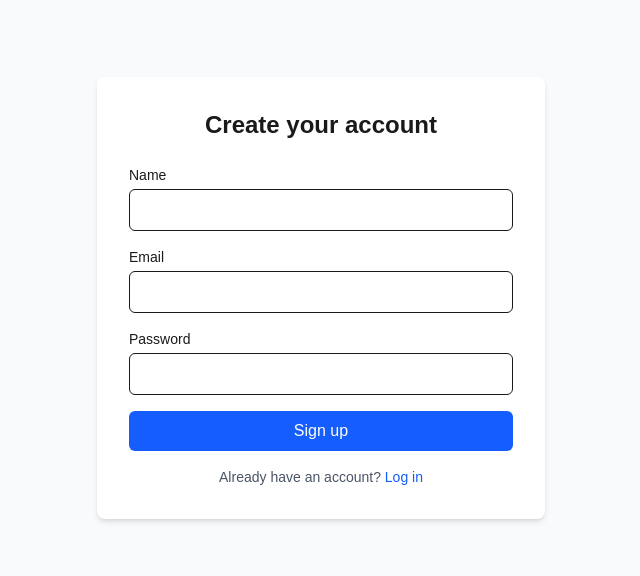
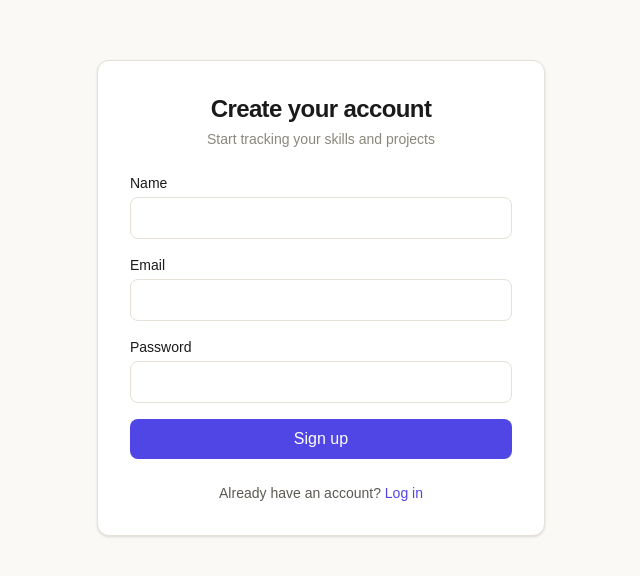
Before and after one commit to Keneesha-Perera/pathfolio, a Next.js app in the folder frontend/: page /signup in a window 1280 px wide. Shown: the part 102-678 px from the top of the page, without its empty margins (319-959 px from the left). Built offline with nearby package versions, Linux system fonts and the light colour scheme; no server answers.

Commit message:
Match login/signup design to dashboard palette

```diff
--- a/frontend/app/login/page.tsx
+++ b/frontend/app/login/page.tsx
@@ -29,51 +29,56 @@ export default function LoginPage() {
   };
 
   return (
-    <div className="min-h-screen flex items-center justify-center bg-gray-50">
-      <div className="w-full max-w-md bg-white p-8 rounded-lg shadow-md">
-        <h1 className="text-2xl font-bold mb-6 text-center">Welcome back</h1>
+    <div className="min-h-screen flex items-center justify-center bg-[#FAF9F6]">
+      <div className="w-full max-w-md bg-white p-8 rounded-xl border border-[#E5E1D8] shadow-sm">
+        <h1 className="text-2xl font-bold mb-1 text-center text-[#1A1A1A] tracking-tight">
+          Welcome back
+        </h1>
+        <p className="text-sm text-[#8A877D] text-center mb-6">
+          Log in to keep building your profile
+        </p>
 
         {error && (
-          <div className="mb-4 p-3 bg-red-50 text-red-600 rounded text-sm">
+          <div className="mb-4 p-3 bg-red-50 text-red-600 rounded-lg text-sm border border-red-100">
             {error}
           </div>
         )}
 
         <form onSubmit={handleSubmit} className="space-y-4">
           <div>
-            <label className="block text-sm font-medium mb-1">Email</label>
+            <label className="block text-sm font-medium mb-1 text-[#1A1A1A]">Email</label>
             <input
               type="email"
               value={email}
               onChange={(e) => setEmail(e.target.value)}
               required
-              className="w-full px-3 py-2 border rounded-md focus:outline-none focus:ring-2 focus:ring-blue-500"
+              className="w-full px-3 py-2 border border-[#E5E1D8] rounded-lg text-[#1A1A1A] placeholder:text-[#8A877D] focus:outline-none focus:ring-2 focus:ring-[#4F46E5] focus:border-transparent"
             />
           </div>
 
           <div>
-            <label className="block text-sm font-medium mb-1">Password</label>
+            <label className="block text-sm font-medium mb-1 text-[#1A1A1A]">Password</label>
             <input
               type="password"
               value={password}
               onChange={(e) => setPassword(e.target.value)}
               required
-              className="w-full px-3 py-2 border rounded-md focus:outline-none focus:ring-2 focus:ring-blue-500"
+              className="w-full px-3 py-2 border border-[#E5E1D8] rounded-lg text-[#1A1A1A] placeholder:text-[#8A877D] focus:outline-none focus:ring-2 focus:ring-[#4F46E5] focus:border-transparent"
             />
           </div>
 
           <button
             type="submit"
             disabled={loading}
-            className="w-full bg-blue-600 text-white py-2 rounded-md hover:bg-blue-700 disabled:opacity-50"
+            className="w-full bg-[#4F46E5] text-white font-medium py-2 rounded-lg hover:bg-[#4338CA] transition-colors disabled:opacity-50"
           >
             {loading ? 'Logging in...' : 'Log in'}
           </button>
         </form>
 
-        <p className="mt-4 text-center text-sm text-gray-600">
+        <p className="mt-6 text-center text-sm text-[#5B5952]">
           Don&apos;t have an account?{' '}
-          <a href="/signup" className="text-blue-600 hover:underline">
+          <a href="/signup" className="text-[#4F46E5] font-medium hover:underline">
             Sign up
           </a>
         </p>
--- a/frontend/app/signup/page.tsx
+++ b/frontend/app/signup/page.tsx
@@ -30,63 +30,68 @@ export default function SignupPage() {
   };
 
   return (
-    <div className="min-h-screen flex items-center justify-center bg-gray-50">
-      <div className="w-full max-w-md bg-white p-8 rounded-lg shadow-md">
-        <h1 className="text-2xl font-bold mb-6 text-center">Create your account</h1>
+    <div className="min-h-screen flex items-center justify-center bg-[#FAF9F6]">
+      <div className="w-full max-w-md bg-white p-8 rounded-xl border border-[#E5E1D8] shadow-sm">
+        <h1 className="text-2xl font-bold mb-1 text-center text-[#1A1A1A] tracking-tight">
+          Create your account
+        </h1>
+        <p className="text-sm text-[#8A877D] text-center mb-6">
+          Start tracking your skills and projects
+        </p>
 
         {error && (
-          <div className="mb-4 p-3 bg-red-50 text-red-600 rounded text-sm">
+          <div className="mb-4 p-3 bg-red-50 text-red-600 rounded-lg text-sm border border-red-100">
             {error}
           </div>
         )}
 
         <form onSubmit={handleSubmit} className="space-y-4">
           <div>
-            <label className="block text-sm font-medium mb-1">Name</label>
+            <label className="block text-sm font-medium mb-1 text-[#1A1A1A]">Name</label>
             <input
               type="text"
               value={name}
               onChange={(e) => setName(e.target.value)}
               required
-              className="w-full px-3 py-2 border rounded-md focus:outline-none focus:ring-2 focus:ring-blue-500"
+              className="w-full px-3 py-2 border border-[#E5E1D8] rounded-lg text-[#1A1A1A] placeholder:text-[#8A877D] focus:outline-none focus:ring-2 focus:ring-[#4F46E5] focus:border-transparent"
             />
           </div>
 
           <div>
-            <label className="block text-sm font-medium mb-1">Email</label>
+            <label className="block text-sm font-medium mb-1 text-[#1A1A1A]">Email</label>
             <input
               type="email"
               value={email}
               onChange={(e) => setEmail(e.target.value)}
               required
-              className="w-full px-3 py-2 border rounded-md focus:outline-none focus:ring-2 focus:ring-blue-500"
+              className="w-full px-3 py-2 border border-[#E5E1D8] rounded-lg text-[#1A1A1A] placeholder:text-[#8A877D] focus:outline-none focus:ring-2 focus:ring-[#4F46E5] focus:border-transparent"
             />
           </div>
 
           <div>
-            <label className="block text-sm font-medium mb-1">Password</label>
+            <label className="block text-sm font-medium mb-1 text-[#1A1A1A]">Password</label>
             <input
               type="password"
               value={password}
               onChange={(e) => setPassword(e.target.value)}
               required
               minLength={6}
-              className="w-full px-3 py-2 border rounded-md focus:outline-none focus:ring-2 focus:ring-blue-500"
+              className="w-full px-3 py-2 border border-[#E5E1D8] rounded-lg text-[#1A1A1A] placeholder:text-[#8A877D] focus:outline-none focus:ring-2 focus:ring-[#4F46E5] focus:border-transparent"
             />
           </div>
 
           <button
             type="submit"
             disabled={loading}
-            className="w-full bg-blue-600 text-white py-2 rounded-md hover:bg-blue-700 disabled:opacity-50"
+            className="w-full bg-[#4F46E5] text-white font-medium py-2 rounded-lg hover:bg-[#4338CA] transition-colors disabled:opacity-50"
           >
             {loading ? 'Creating account...' : 'Sign up'}
           </button>
         </form>
 
-        <p className="mt-4 text-center text-sm text-gray-600">
+        <p className="mt-6 text-center text-sm text-[#5B5952]">
           Already have an account?{' '}
-          <a href="/login" className="text-blue-600 hover:underline">
+          <a href="/login" className="text-[#4F46E5] font-medium hover:underline">
             Log in
           </a>
         </p>
```
